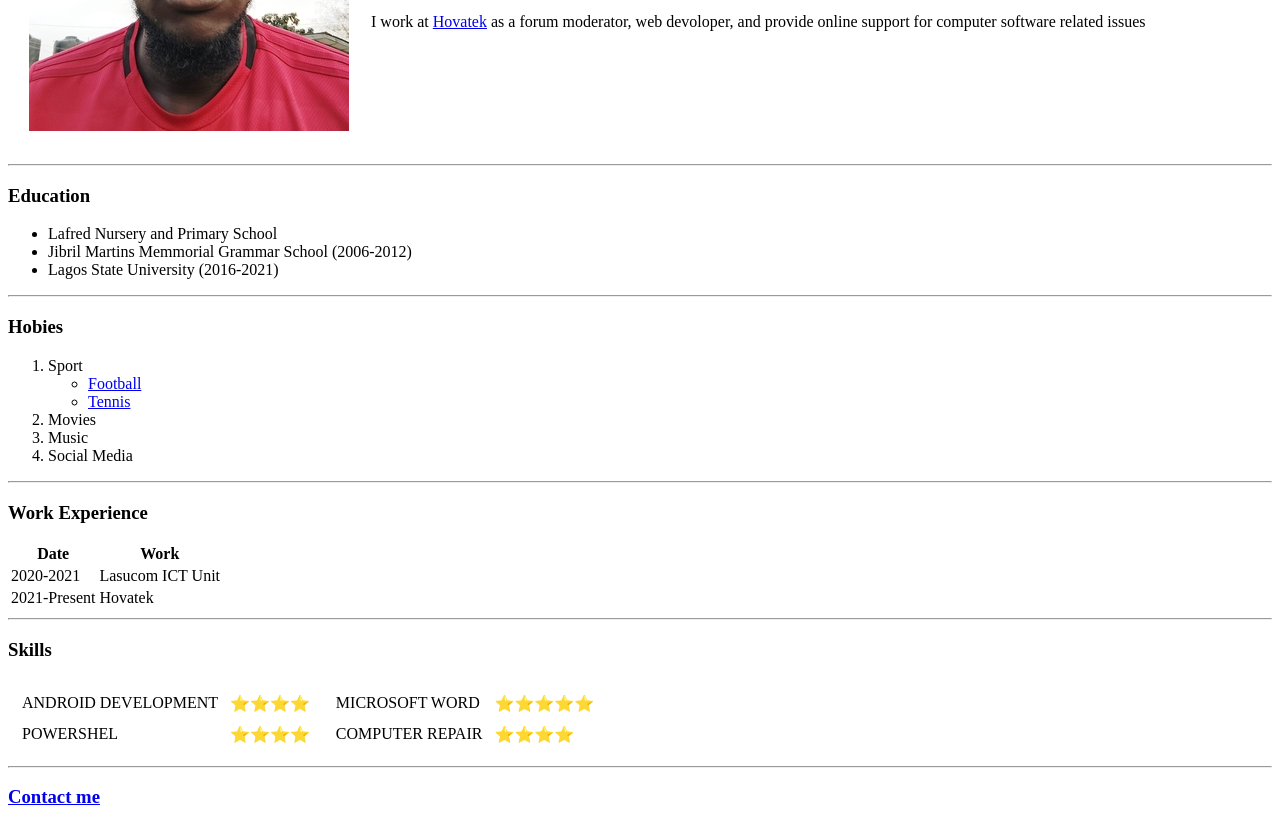
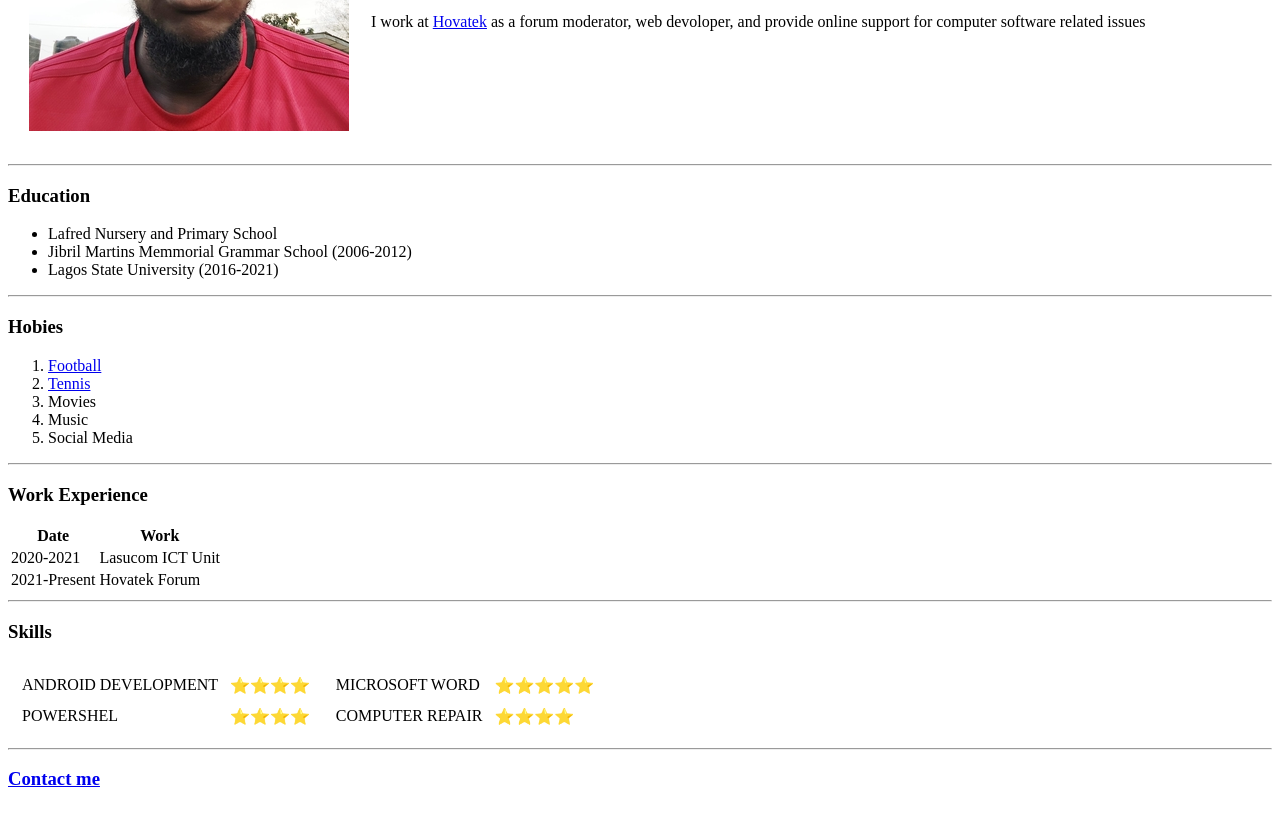
Before and after one commit to Oluwaseyi14/CV, a plain HTML site: page my website.html in a window 1280 px wide. Shown: the part 218-1045 px from the top of the page. Drawn offline with Linux system fonts and the light colour scheme.

Commit message:
Update my website.html

```diff
--- a/my website.html
+++ b/my website.html
@@ -27,11 +27,8 @@
   <hr>
   <h3>Hobies</h3>
   <ol type="1">
-    <li>Sport</li>
-    <ul>
-      <li><a href="https://manutd.com">Football</a></li>
-      <li><a href="https://novakdjokovic.com/">Tennis</a></li>
-    </ul>
+    <li><a href="https://manutd.com/">Football</a></li>
+    <li><a href="https://novakdjokovic.com/">Tennis</a></li>
     <li>Movies</li>
     <li>Music</li>
     <li>Social Media</li>
@@ -52,7 +49,7 @@
       </tr>
       <tr>
         <td>2021-Present</td>
-        <td>Hovatek</td>
+        <td>Hovatek Forum</td>
       </tr>
     </tbody>
 
```
